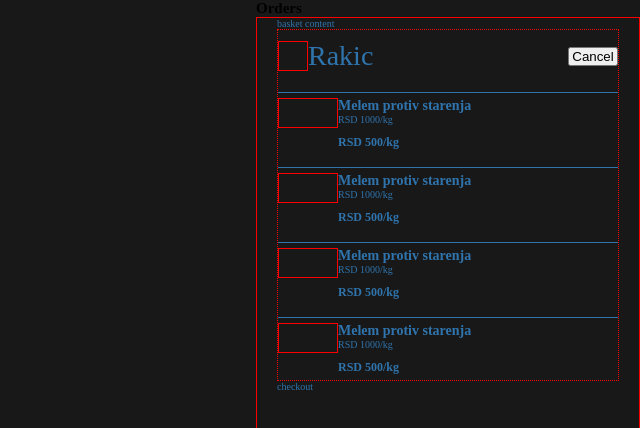
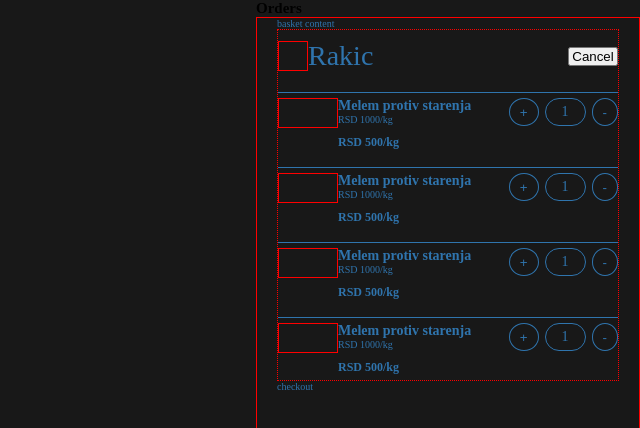
Before and after one commit to PetarPaskas/kupuj-prirodno, a React (Vite) app in the folder kupuj-prirodno/: page / in a window 1280 px wide. Shown: the top 428 px of the page, without its empty margins (640-1280 px from the left). Built offline with nearby package versions, Linux system fonts and the light colour scheme.

Commit message:
order basket content

```diff
--- a/kupuj-prirodno/src/assets/scss/components/product-detail.scss
+++ b/kupuj-prirodno/src/assets/scss/components/product-detail.scss
@@ -1,4 +1,10 @@
-.product_detail{
+.product{
+    &_detail_with_quantity{
+        display:flex;
+        flex-direction: row;
+        justify-content: space-between;
+    }
+    &_detail{
         display: flex;
         align-items: start;
         margin-right: auto;
@@ -28,3 +34,4 @@
             font-weight: 600;
         }
     }
+}
--- /dev/null
+++ b/kupuj-prirodno/src/assets/scss/components/quantity-stepper.scss
@@ -0,0 +1,29 @@
+.quantity_stepper{
+    color:inherit;
+    display:inline-block;
+    display:flex;
+    flex-direction: row;
+    justify-content: space-between;
+
+    &>*:not(:last-child){
+        margin-right: .6rem;
+    }
+
+    &__value{
+        border-radius:2rem;
+        padding:.5rem 1.6rem;
+        font-size:1.4rem;
+        border:1px solid var(--skyblue);
+    }
+
+    &__increase_step,
+    &__decrease_step{
+        background-color: transparent;
+        display:inline-block;
+        outline:none;
+        color:inherit;
+        padding:.5rem 1rem;
+        border-radius: 50%;
+        border:1px solid var(--skyblue);
+    }
+}
--- a/kupuj-prirodno/src/assets/scss/main.scss
+++ b/kupuj-prirodno/src/assets/scss/main.scss
@@ -16,6 +16,7 @@
 @import "./components/product-detail.scss";
 @import "./components/products-content.scss";
 @import "./components/products.scss";
+@import "./components/quantity-stepper.scss";
 @import "./components/store-description.scss";
 @import "./components/store-product-group.scss";
 @import "./components/store-product-list.scss";
--- a/kupuj-prirodno/src/packages/OrderBasket/current-basket/basket-checkout/basket-checkout.tsx
+++ b/kupuj-prirodno/src/packages/OrderBasket/current-basket/basket-checkout/basket-checkout.tsx
@@ -4,7 +4,7 @@ interface BasketCheckoutProps{
 }
 
 const BasketCheckout = ({}:BasketCheckoutProps)=>{
-    return <div>
+    return <div className="order_basket__checkout">
         checkout
     </div>
 }
--- a/kupuj-prirodno/src/shared/mock-data.ts
+++ b/kupuj-prirodno/src/shared/mock-data.ts
@@ -1,4 +1,4 @@
-import type { CategorySummary, ProductsInStore, StoreSummary } from "./types";
+import type { CategorySummary, ProductsInStore, ProductSummaryItem, StoreSummary, StoreSummaryItem } from "./types";
 
 const getLocalStoreCategories = (): CategorySummary[]=>{
     return [
@@ -129,6 +129,7 @@ const getLocarStoreProductsByCategories: ()=>ProductsInStore = ()=>{
         }
     ]
 }
+
 export {
     getLocalStoreCategories,
     getLocalStores,
--- a/kupuj-prirodno/src/shared/product-detail-with-quantity/product-detail-with-quantity.tsx
+++ b/kupuj-prirodno/src/shared/product-detail-with-quantity/product-detail-with-quantity.tsx
@@ -1,4 +1,5 @@
 import ProductDetail from "./product-detail/product-detail";
+import QuantityStepper from "../quantity-stepper/quantity-stepper";
 
 interface ProductDetailWitQuantityProps{
 
@@ -8,7 +9,7 @@ const ProductDetailWitQuantity = ({}:ProductDetailWitQuantityProps)=>{
     return <div className="product_detail_with_quantity">
         <ProductDetail/>
         <div className="product_quantity">
-
+            <QuantityStepper step={1} startValue={1}/>
         </div>
     </div>
 }
--- /dev/null
+++ b/kupuj-prirodno/src/shared/quantity-stepper/quantity-stepper.tsx
@@ -0,0 +1,26 @@
+import { useState } from "react";
+
+interface QuantityStepperProps{
+    step:number,
+    startValue:number
+}
+
+const QuantityStepper = ({startValue,step}:QuantityStepperProps)=>{
+    const [value, setValue] = useState<number>(startValue);
+
+    const increaseStep = ()=>{
+        setValue((prevValue)=>prevValue+step);
+    }
+
+    const decreaseStep = ()=>{
+        setValue((prevValue)=>prevValue-step);
+    }
+
+    return <div className="quantity_stepper">
+        <button type="button" onClick={increaseStep} className="quantity_stepper__increase_step">+</button>
+        <span className="quantity_stepper__value">{value}</span>
+        <button type="button" onClick={decreaseStep} className="quantity_stepper__decrease_step">-</button>
+    </div>
+}
+
+export default QuantityStepper;
--- /dev/null
+++ b/kupuj-prirodno/src/shared/store-product-group/store-product-group-items/store-product-group-items.tsx
@@ -0,0 +1,21 @@
+import ProductDetailWitQuantity from "../../product-detail-with-quantity/product-detail-with-quantity"
+
+interface StoreProductGroupItemsProps{
+
+}
+const StoreProductGroupItems = ({}:StoreProductGroupItemsProps)=>{
+
+    const renderItems = ()=>{
+        return [1,2,3,4].map((item, index)=>{
+            return <li key={index} className="store_product_group__item">
+                <ProductDetailWitQuantity/>
+            </li>
+        })
+    }
+
+    return  <ul className="store_product_group__items">
+                {renderItems()}
+            </ul>
+}
+
+export default StoreProductGroupItems;
--- a/kupuj-prirodno/src/shared/store-product-group/store-product-group.tsx
+++ b/kupuj-prirodno/src/shared/store-product-group/store-product-group.tsx
@@ -1,8 +1,8 @@
-import ProductDetailWitQuantity from "../product-detail-with-quantity/product-detail-with-quantity";
 import type { ProductSummaryItem, StoreSummaryItem } from "../types";
 import StoreProductGroupBody from "./store-product-group-body/store-product-group-body";
 import StoreProductGroupCancelButton from "./store-product-group-cancel-button/store-product-group-cancel-button";
 import StoreProductGroupHeader from "./store-product-group-header/store-product-group-header";
+import StoreProductGroupItems from "./store-product-group-items/store-product-group-items";
 import StoreProductGroupTitle from "./store-product-group-title/store-product-group-title";
 
 interface StoreProductGroupProps{
@@ -11,6 +11,8 @@ interface StoreProductGroupProps{
 }
 
 const StoreProductGroup = ({}:StoreProductGroupProps)=>{
+
+
     return <div className="store_product_group">
         <StoreProductGroupHeader>
             <div className="store_product_group__logo"></div>
@@ -18,20 +20,7 @@ const StoreProductGroup = ({}:StoreProductGroupProps)=>{
             <StoreProductGroupCancelButton>Cancel</StoreProductGroupCancelButton>
         </StoreProductGroupHeader>
         <StoreProductGroupBody>
-            <ul className="store_product_group__items">
-                <li className="store_product_group__item">
-                    <ProductDetailWitQuantity/>
-                </li>
-                <li className="store_product_group__item">
-                    <ProductDetailWitQuantity/>
-                </li>
-                <li className="store_product_group__item">
-                    <ProductDetailWitQuantity/>
-                </li>
-                <li className="store_product_group__item">
-                    <ProductDetailWitQuantity/>
-                </li>
-            </ul>
+            <StoreProductGroupItems/>
         </StoreProductGroupBody>
     </div>
 }
```
Also changed, not shown: kupuj-prirodno/src/assets/main.css (line endings or trailing spaces). Lines whose indentation alone changed are shown as unchanged.
